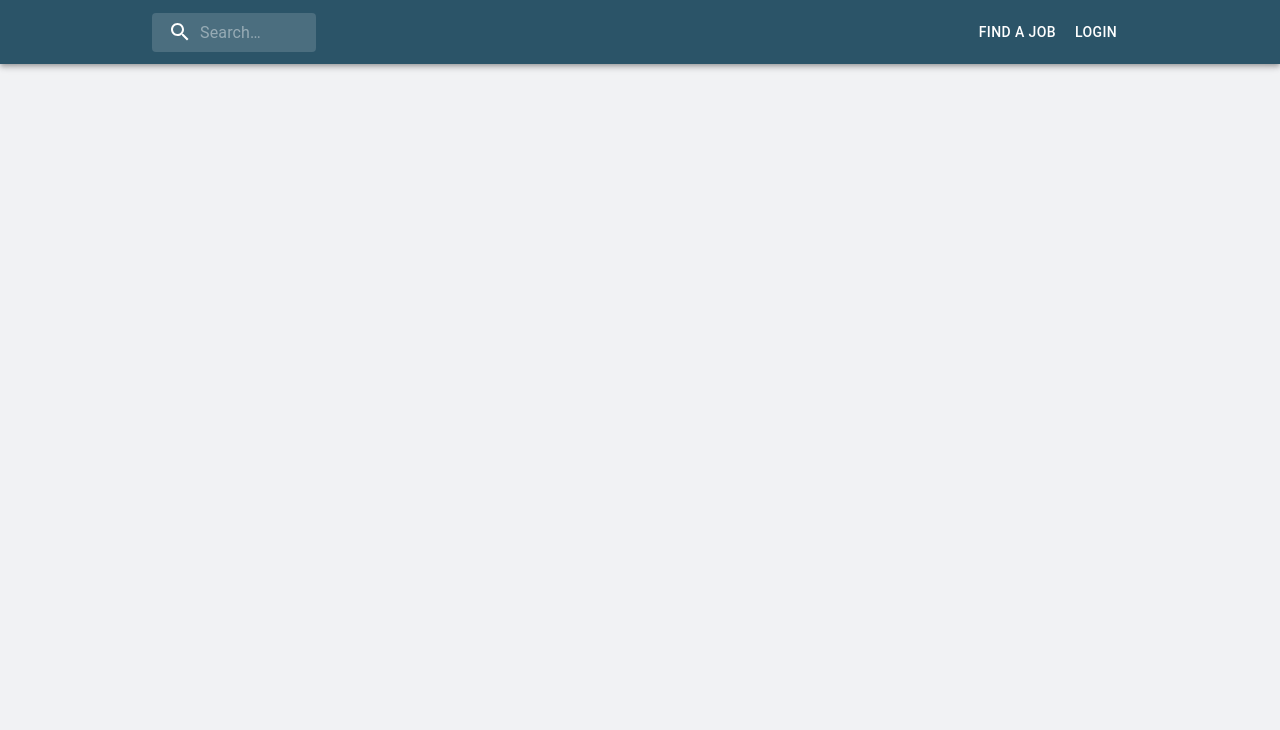
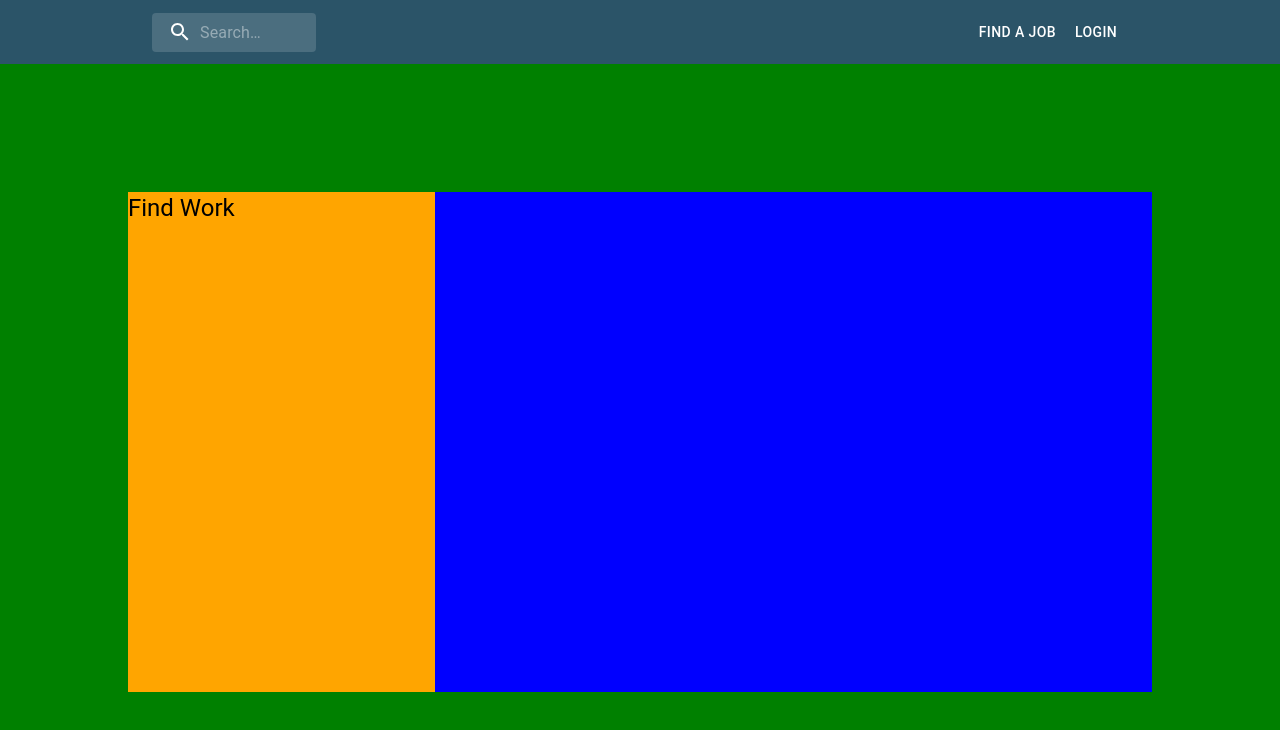
Before and after one commit to katfloyd95/upwork-clone-react, a React (Create React App) app: page /jobs in a window 1280 px wide. Shown: the top 730 px of the page. Built offline with nearby package versions, Linux system fonts and the light colour scheme.

Commit message:
add job board structure

```diff
--- a/src/Components/JobBoard.js
+++ b/src/Components/JobBoard.js
@@ -1,9 +1,36 @@
 import TopNav from "./TopNav";
+import Box from "@mui/material/Box";
+import Typography from "@mui/material/Typography";
 
 export default function JobBoard() {
   return (
     <>
       <TopNav />
+      <Box
+        sx={{
+          padding: "10%",
+          background: "green",
+          height: "500px",
+          display: "flex",
+        }}
+      >
+        <Box
+          sx={{
+            background: "orange",
+            width: "30%",
+          }}
+        >
+          <Typography variant="h5" gutterBottom sx={{ textAlign: "left" }}>
+            Find Work
+          </Typography>
+        </Box>
+        <Box
+          sx={{
+            background: "blue",
+            width: "70%",
+          }}
+        ></Box>
+      </Box>
     </>
   );
 }
```
